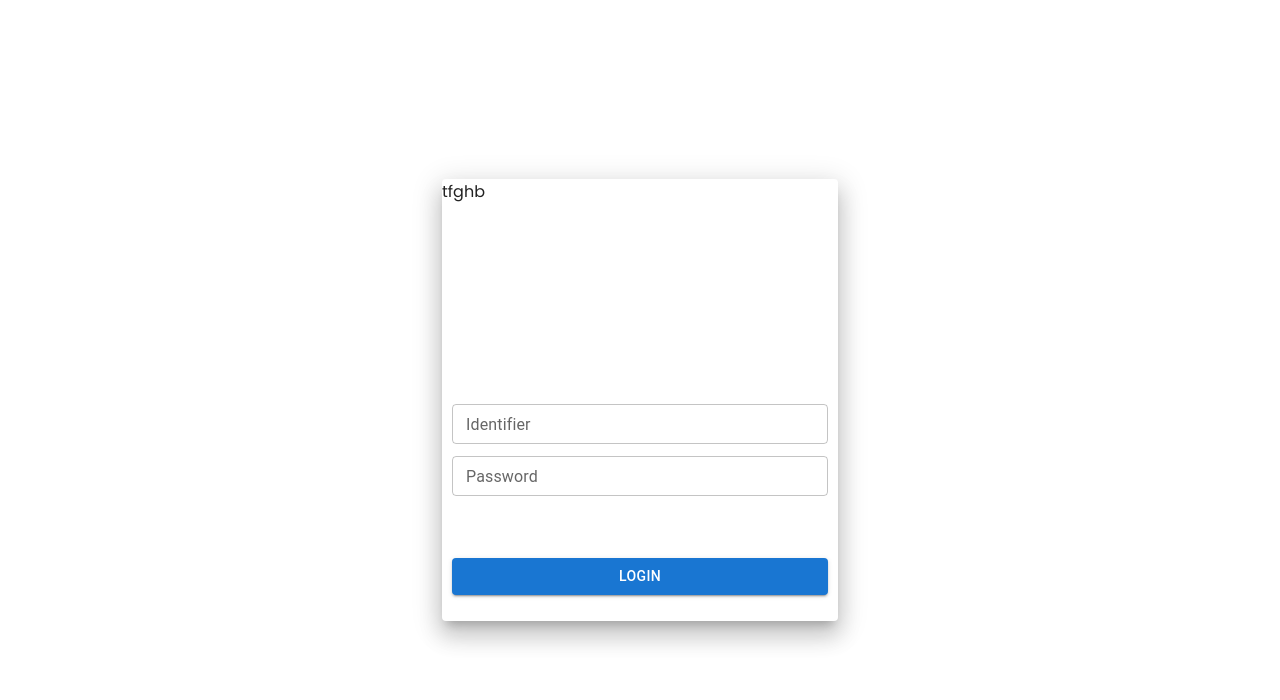
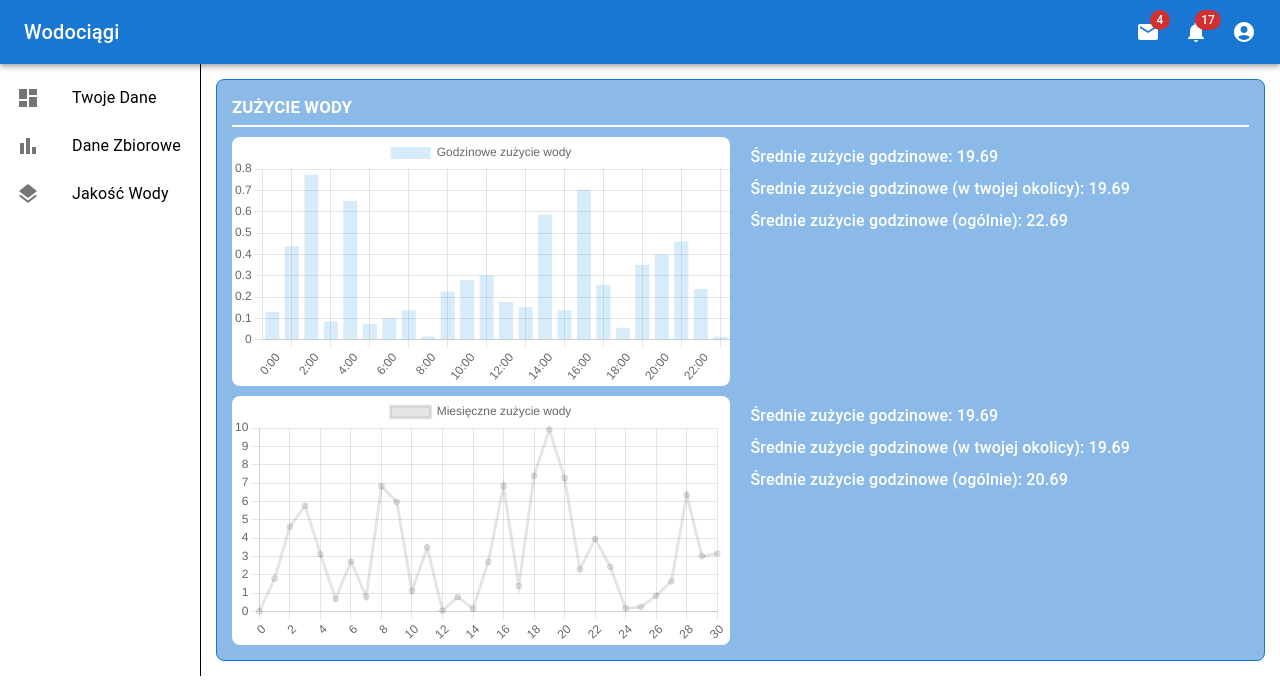
Before and after one commit to matty-bo/bhl_mrozony, a React (Create React App) app in the folder frontend/: page /dashboard in a window 1280 px wide. Shown: the top 700 px of the page. Built offline with nearby package versions, Linux system fonts and the light colour scheme; the HTML template or start-up script is replaced by a standard one.

Commit message:
Add links to subpages

```diff
--- a/frontend/public/index.css
+++ b/frontend/public/index.css
@@ -3,3 +3,9 @@ body {
   margin: 0;
   font-family: 'Poppins', sans-serif;
 }
+
+a {
+  color: inherit;
+  text-decoration: inherit;
+  cursor: inherit;
+}
--- a/frontend/src/components/AppView.jsx
+++ b/frontend/src/components/AppView.jsx
@@ -6,5 +6,5 @@ import { Main } from "./Main";
 export function AppView() {
   const { loggedIn } = useContext(appContext);
 
-  return loggedIn ? <Main /> : <Login />
+  return !loggedIn ? <Main /> : <Login />
 }
--- a/frontend/src/components/Main.jsx
+++ b/frontend/src/components/Main.jsx
@@ -14,6 +14,18 @@ export function Main() {
           path="/dashboard"
           element={<Dashboard></Dashboard>}
         ></Route>
+
+        <Route
+          exact
+          path="/regionData"
+          element={<Dashboard></Dashboard>}
+        ></Route>
+
+        <Route
+          exact
+          path="/waterQuality"
+          element={<Dashboard></Dashboard>}
+        ></Route>
       </Routes>
     </BrowserRouter>
   );
--- a/frontend/src/components/barChart.js
+++ b/frontend/src/components/barChart.js
@@ -1,19 +1,16 @@
 import React from 'react';
 import { Chart as ChartJS, registerables } from 'chart.js';
 import { Chart } from "react-chartjs-2";
+import { toHour } from '../utils/hours';
 ChartJS.register(...registerables);
 
-const toHour = (value) => {
-  let parsedValue = value;
-
-  if (!Number.isInteger(parsedValue)) {
-    parsedValue = 0;
-  }
-
-  return `${ parsedValue }:00`;
-}
+const dataToColors = (data) => {
+  return data.map((d) => d > 0.8 ? 'rgba(255, 99, 132, 0.2)' : 'rgba(54, 162, 235, 0.2)')
+};
 
 export const DashboardBarChart = () => {
+  const data = [...new Array(24)].map((el, i) => Math.abs(Math.cos(i/5)) * Math.random());
+
   return(
     <Chart
       style={{ backgroundColor: '#ffffff', borderRadius: '8px' }}
@@ -22,7 +19,8 @@ export const DashboardBarChart = () => {
         labels: [...new Array(24)].map((el, i) => `${ toHour(i) }`),
         datasets: [{
           label: 'Godzinowe zużycie wody',
-          data: [...new Array(24)].map((el, i) => 10 + i)
+          data,
+          backgroundColor: dataToColors(data)
         }],
       }}
     >
--- a/frontend/src/components/infoBox.js
+++ b/frontend/src/components/infoBox.js
@@ -1,6 +1,12 @@
 import React from 'react';
-import { Box, Container, Typography } from '@mui/material';
+import { Box, Typography } from '@mui/material';
 import { DashboardBarChart } from './barChart';
+import { LineChart } from './lineChart';
+import { toPrecision } from '../utils/precision';
+
+// TODO: remove mocked data
+const getInitialValue = () => 8 + Math.random() * 20;
+const getNextValue = (value) => value + Math.floor(Math.random() * 5);
 
 const InfoBoxTitle = (props) => {
   const {label} = props;
@@ -20,16 +26,25 @@ const InfoBoxTitle = (props) => {
 }
 
 const DailyUsageInfo = (props) => {
+  const {averageValue, averageRegionValue, averageUserValue} = props;
+
   return (
     <Box>
-      <Typography sx={{ fontWeight: 'bolder' }}>
-        Średnie zużycie godzinowe: 18.5
+      <Typography sx={{ fontWeight: '500', margin: '.5em 0'  }}>
+        { `Średnie zużycie godzinowe: ${ averageUserValue.toFixed(2) }` }
+      </Typography>
+      <Typography sx={{ fontWeight: '500', margin: '.5em 0' }}>
+        { `Średnie zużycie godzinowe (w twojej okolicy): ${ averageRegionValue.toFixed(2) }` }
+      </Typography>
+      <Typography sx={{ fontWeight: '500', margin: '.5em 0'  }}>
+        { `Średnie zużycie godzinowe (ogólnie): ${ averageValue.toFixed(2) }` }
       </Typography>
     </Box>
   );
 }
 
 export const InfoBox = (props) => {
+  const initialValue = getInitialValue();
   const {contentType} = props;
 
   return(
@@ -39,8 +54,9 @@ export const InfoBox = (props) => {
       border: 'solid 1px #1976d2',
       backgroundColor: 'rgba(25, 118, 210, 0.5)',
       minHeight: 120,
-      margin: '15px 5%',
-      padding: '15px'
+      margin: '15px',
+      padding: '15px',
+      width: '100%'
     }}>
       <InfoBoxTitle label='Zużycie wody'></InfoBoxTitle>
       <Box sx={{ display: 'flex', paddingTop: '10px' }}>
@@ -53,7 +69,29 @@ export const InfoBox = (props) => {
           width: '50%',
           paddingLeft: '20px'
         }}>
-          <DailyUsageInfo></DailyUsageInfo>
+          <DailyUsageInfo
+            averageUserValue={initialValue}
+            averageValue={getNextValue(initialValue)}
+            averageRegionValue={getNextValue(initialValue)}>
+          </DailyUsageInfo>
+        </Box>
+      </Box>
+
+      <Box sx={{ display: 'flex', paddingTop: '10px' }}>
+        <Box sx={{
+          width: '50%'
+        }}>
+          { contentType === 'barChart' && <LineChart></LineChart> }
+        </Box>
+        <Box sx={{
+          width: '50%',
+          paddingLeft: '20px'
+        }}>
+          <DailyUsageInfo
+            averageUserValue={initialValue}
+            averageValue={getNextValue(initialValue)}
+            averageRegionValue={getNextValue(initialValue)}>
+          </DailyUsageInfo>
         </Box>
       </Box>
     </Box>
--- /dev/null
+++ b/frontend/src/components/lineChart.js
@@ -0,0 +1,19 @@
+import React from 'react'
+import { Chart } from "react-chartjs-2";
+
+export const LineChart = () => {
+  return(
+    <Chart
+      style={{ backgroundColor: '#ffffff', borderRadius: '8px' }}
+      type='line'
+      data={{
+        labels: [...new Array(31)].map((el, i) => `${ i }`),
+        datasets: [{
+          label: 'Miesięczne zużycie wody',
+          data: [...new Array(31)].map((el, i) => Math.abs(Math.sin(i/4)) * 10 * Math.random() )
+        }],
+      }}
+    >
+    </Chart>
+  );
+}
--- a/frontend/src/components/navbar.js
+++ b/frontend/src/components/navbar.js
@@ -1,17 +1,19 @@
 import * as React from 'react';
-import AppBar from '@mui/material/AppBar';
-import Box from '@mui/material/Box';
-import Toolbar from '@mui/material/Toolbar';
-import IconButton from '@mui/material/IconButton';
-import Typography from '@mui/material/Typography';
-import Badge from '@mui/material/Badge';
-import MenuItem from '@mui/material/MenuItem';
-import Menu from '@mui/material/Menu';
-import MenuIcon from '@mui/icons-material/Menu';
+import {
+   AppBar,
+   Box,
+   Toolbar,
+   IconButton,
+   Typography,
+   Badge,
+   MenuItem,
+   Menu
+} from '@mui/material'
 import AccountCircle from '@mui/icons-material/AccountCircle';
 import MailIcon from '@mui/icons-material/Mail';
 import NotificationsIcon from '@mui/icons-material/Notifications';
 import MoreIcon from '@mui/icons-material/MoreVert';
+import { Link } from 'react-router-dom';
 
 
 export const NavigationBar = () => {
@@ -116,23 +118,16 @@ export const NavigationBar = () => {
     <Box sx={{ flexGrow: 1 }}>
       <AppBar position="static">
         <Toolbar>
-          <IconButton
-            size="large"
-            edge="start"
-            color="inherit"
-            aria-label="open drawer"
-            sx={{ mr: 2 }}
-          >
-            <MenuIcon />
-          </IconButton>
+          <Link to='dashboard'>
             <Typography
               variant="h6"
               noWrap
               component="div"
-            sx={{ display: { xs: 'none', sm: 'block' } }}
+              sx={{ display: { xs: 'none', sm: 'block', cursor: 'pointer' } }}
             >
               Wodociągi
             </Typography>
+          </Link>
           <Box sx={{ flexGrow: 1 }} />
           <Box sx={{ display: { xs: 'none', md: 'flex' } }}>
             <IconButton size="large" aria-label="show 4 new mails" color="inherit">
--- /dev/null
+++ b/frontend/src/components/sidebar.js
@@ -0,0 +1,65 @@
+import * as React from 'react';
+import ListItemButton from '@mui/material/ListItemButton';
+import ListItemIcon from '@mui/material/ListItemIcon';
+import ListItemText from '@mui/material/ListItemText';
+import ListSubheader from '@mui/material/ListSubheader';
+import DashboardIcon from '@mui/icons-material/Dashboard';
+import BarChartIcon from '@mui/icons-material/BarChart';
+import LayersIcon from '@mui/icons-material/Layers';
+import AssignmentIcon from '@mui/icons-material/Assignment';
+import { Link } from 'react-router-dom';
+
+export const MainListItems = () => (
+  <React.Fragment>
+    <Link to='/dashboard'>
+      <ListItemButton>
+        <ListItemIcon>
+          <DashboardIcon />
+        </ListItemIcon>
+        <ListItemText primary="Twoje Dane" />
+      </ListItemButton>
+    </Link>
+    <Link to='/regionData'>
+      <ListItemButton>
+        <ListItemIcon>
+          <BarChartIcon />
+        </ListItemIcon>
+        <ListItemText primary="Dane Zbiorowe" />
+      </ListItemButton>
+    </Link>
+    <Link to='/waterQuality'>
+      <ListItemButton>
+        <ListItemIcon>
+          <LayersIcon />
+        </ListItemIcon>
+        <ListItemText primary="Jakość Wody" />
+      </ListItemButton>
+    </Link>
+  </React.Fragment>
+);
+
+export const SecondaryListItems = (
+  <React.Fragment>
+    <ListSubheader component="div" inset>
+      Saved reports
+    </ListSubheader>
+    <ListItemButton>
+      <ListItemIcon>
+        <AssignmentIcon />
+      </ListItemIcon>
+      <ListItemText primary="Current month" />
+    </ListItemButton>
+    <ListItemButton>
+      <ListItemIcon>
+        <AssignmentIcon />
+      </ListItemIcon>
+      <ListItemText primary="Last quarter" />
+    </ListItemButton>
+    <ListItemButton>
+      <ListItemIcon>
+        <AssignmentIcon />
+      </ListItemIcon>
+      <ListItemText primary="Year-end sale" />
+    </ListItemButton>
+  </React.Fragment>
+);
--- a/frontend/src/sites/dashboard.js
+++ b/frontend/src/sites/dashboard.js
@@ -1,13 +1,17 @@
 import React from 'react';
 import { Box } from '@mui/system';
 import { InfoBox } from '../components/infoBox';
+import { MainListItems } from '../components/sidebar';
 
 export const Dashboard = () => {
   return(
-    <Box>
+    <Box sx={{
+      display: 'flex'
+    }}>
+      <Box sx={{ minWidth: '200px', paddingTop: '10px', borderRight: 'solid 1px black' }}>
+        <MainListItems></MainListItems>
+      </Box>
       <InfoBox contentType='barChart'></InfoBox>
-      <InfoBox></InfoBox>
-      <InfoBox></InfoBox>
     </Box>
   );
 }
--- /dev/null
+++ b/frontend/src/utils/hours.js
@@ -0,0 +1,9 @@
+export const toHour = (value) => {
+  let parsedValue = value;
+
+  if (!Number.isInteger(parsedValue)) {
+    parsedValue = 0;
+  }
+
+  return `${ parsedValue }:00`;
+}
--- /dev/null
+++ b/frontend/src/utils/precision.js
@@ -0,0 +1,3 @@
+export const toPrecision = (value, decimals) => {
+  return Math.round((value + Number.EPSILON) * decimals * 10) / (decimals * 10)
+}
```
Lines whose indentation alone changed are shown as unchanged.
